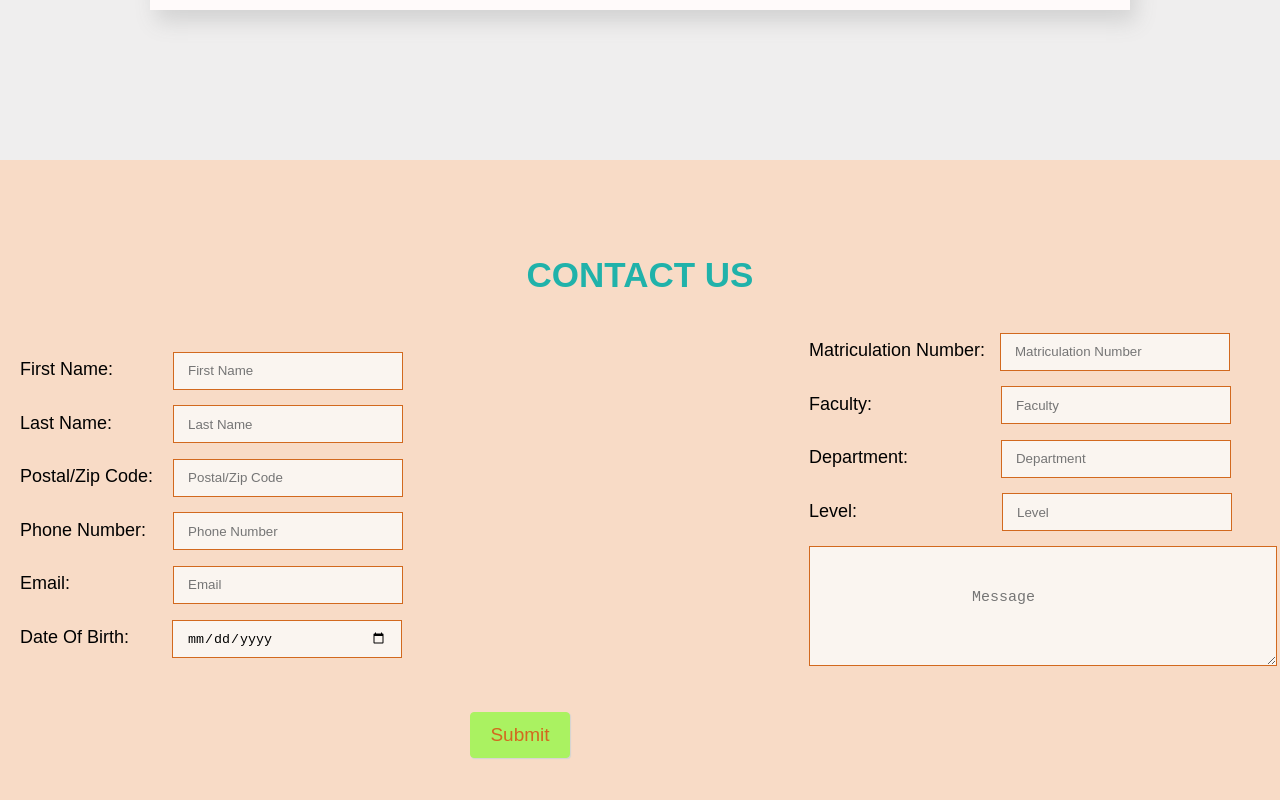
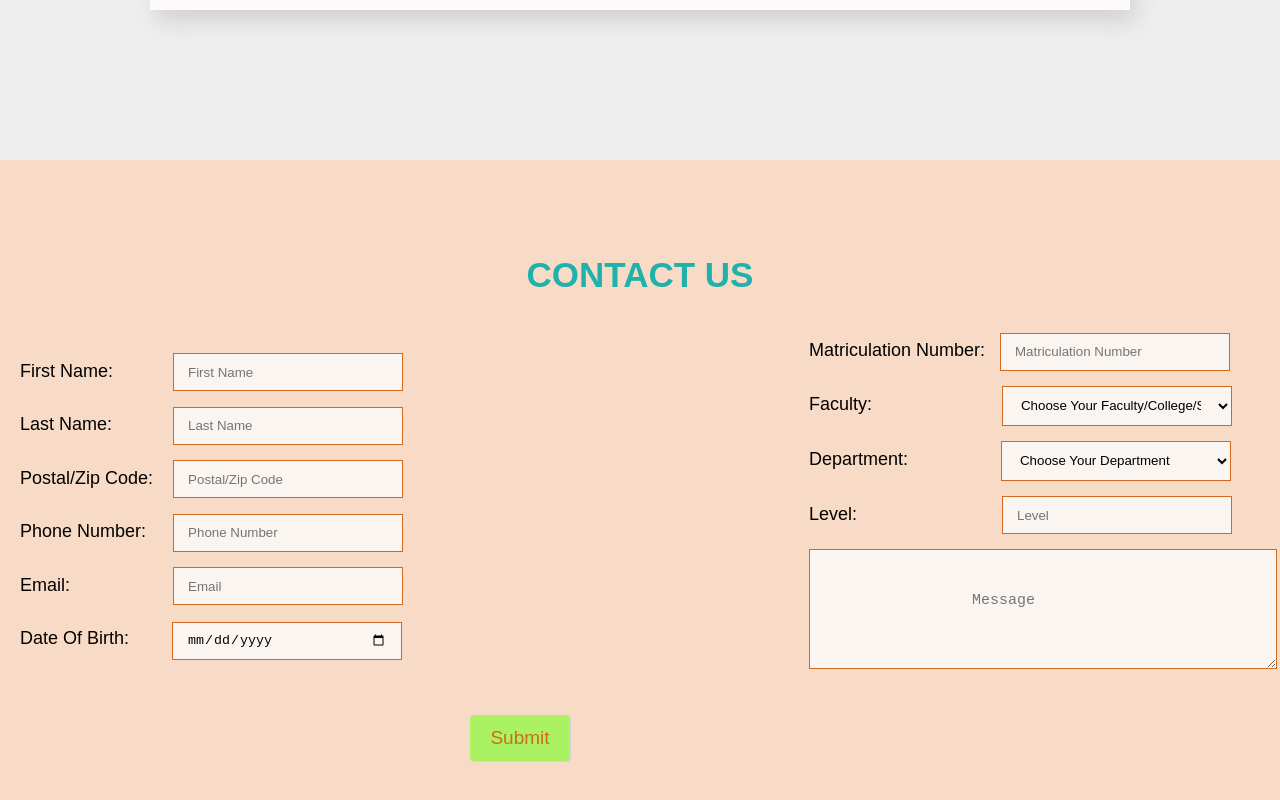
Before and after one commit to Iampraiseottia/UB-Student-Attendance-App, a plain HTML site: page student.html in a window 1280 px wide. Shown: the part 1323-2123 px from the top of the page. Drawn offline with Linux system fonts and the light colour scheme.

Commit message:
contact page built

```diff
--- a/attendance.css
+++ b/attendance.css
@@ -272,3 +272,23 @@ input:focus{
     cursor: pointer;
     opacity: 0.8;
 }
+
+.odette,
+.iye{
+    height: 40px;
+    width: 230px;
+    padding: 5px 14px;
+    margin-bottom: 15px;
+    border: 1px solid chocolate ;
+    background: rgb(250, 245, 240);
+    /* margin-left: 88px; */
+}
+
+.odette{
+    margin-left: 88px;
+}
+
+.iye{
+    margin-left: 125px;
+
+}
--- /dev/null
+++ b/main.js
@@ -0,0 +1,3 @@
+const Faculty = document.getElementById('Faculty');
+
+const DisplayContent = document.getElementById('Department');
--- a/student.html
+++ b/student.html
@@ -118,23 +118,27 @@
             <div class="wow">
                 <label class="first">Matriculation Number: <input type="text" class="joy coco" placeholder="Matriculation Number" autocomplete="on"></label>
                 <br>
-                <label class="first">Faculty: <input name="Faculty" list="Faculty" type="text" class="joy meat" placeholder="Faculty">
-                    <datalist id="Faculty">
-                        <option value="College Of Technology">
-                        <option value="Faculty Of Engineering And Technology">
-                        <option value="Faculty Of Social And Management Sciences">
-                        <option value="Faculty Of Education">
-                        <option value="Faculty Of Science">
-                        <option value="Faculty Of Arts">
-                        <option value="Higher Technical Teachers Training College">
-                        <option value="Advanced School of Translators and Interpreters">
-                        <option value="Faculty of Veterinary Medicine and Agriculture">
-                        <option value="Faculty Of Science">
-                        <option value="Faculty of Health Sciences"></option>
-                      </datalist>
+                <label class="first">Faculty:
+                    <select id="Faculty" name="Faculty" class="iye">
+                        <option value="Choose Your Faculty/College/School">Choose Your Faculty/College/School</option>
+                        <option value="College Of Technology">College Of Technology</option>
+                        <option value="Faculty Of Engineering And Technology">Faculty Of Engineering And Technology</option>
+                        <option value="Faculty Of Social And Management Sciences">Faculty Of Social And Management Sciences</option>
+                        <option value="Faculty Of Education">Faculty Of Education</option>
+                        <option value="Faculty Of Arts">Faculty Of Arts</option>
+                        <option value="Higher Technical Teachers Training College">Higher Technical Teachers Training College</option>
+                        <option value="Advanced School of Translators and Interpreters">Advanced School of Translators and Interpreters</option>
+                        <option value="Faculty of Veterinary Medicine and Agriculture">Faculty of Veterinary Medicine and Agriculture</option>
+                        <option value="Faculty Of Science">Faculty Of Science</option>
+                        <option value="Faculty of Health Sciences">Faculty of Health Sciences</option>
+                    </select>
                 </label>
                 <br>
-                <label class="first">Department: <input type="text" class="joy canda" placeholder="Department" id="Department"></label>
+                <label class="first">Department:
+                    <select name="Department" id="Department" class="odette">
+                        <option value="">Choose Your Department</option>
+                    </select>
+                </label>
                 <br>
                 <label class="first">Level: <input name="level" list="level" class="joy fish" placeholder="Level">
                     <datalist id="level">
@@ -162,5 +166,7 @@
 
     </section>
 
+
+    <script src="main.js"></script>
 </body>
 </html>
```
